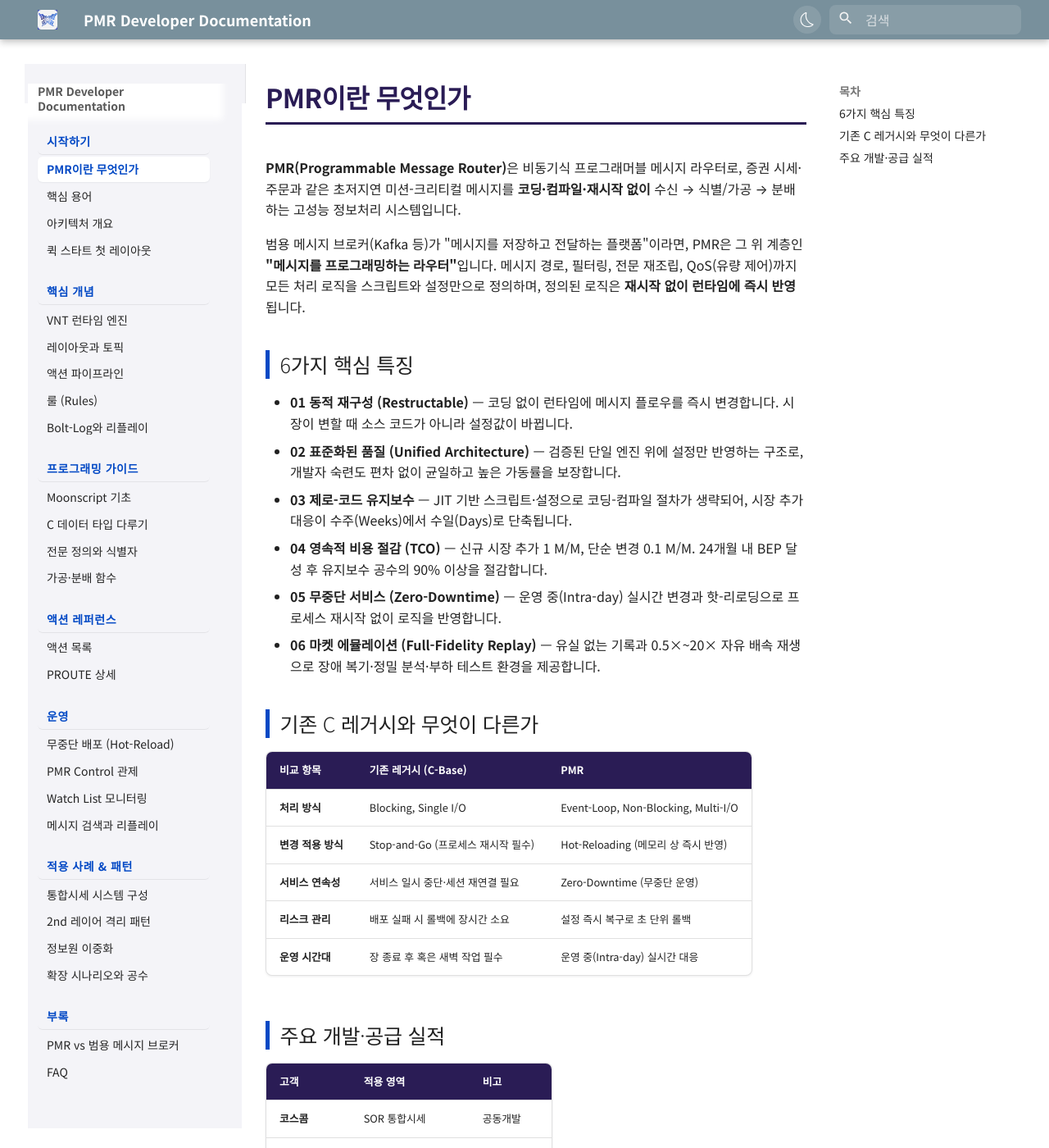
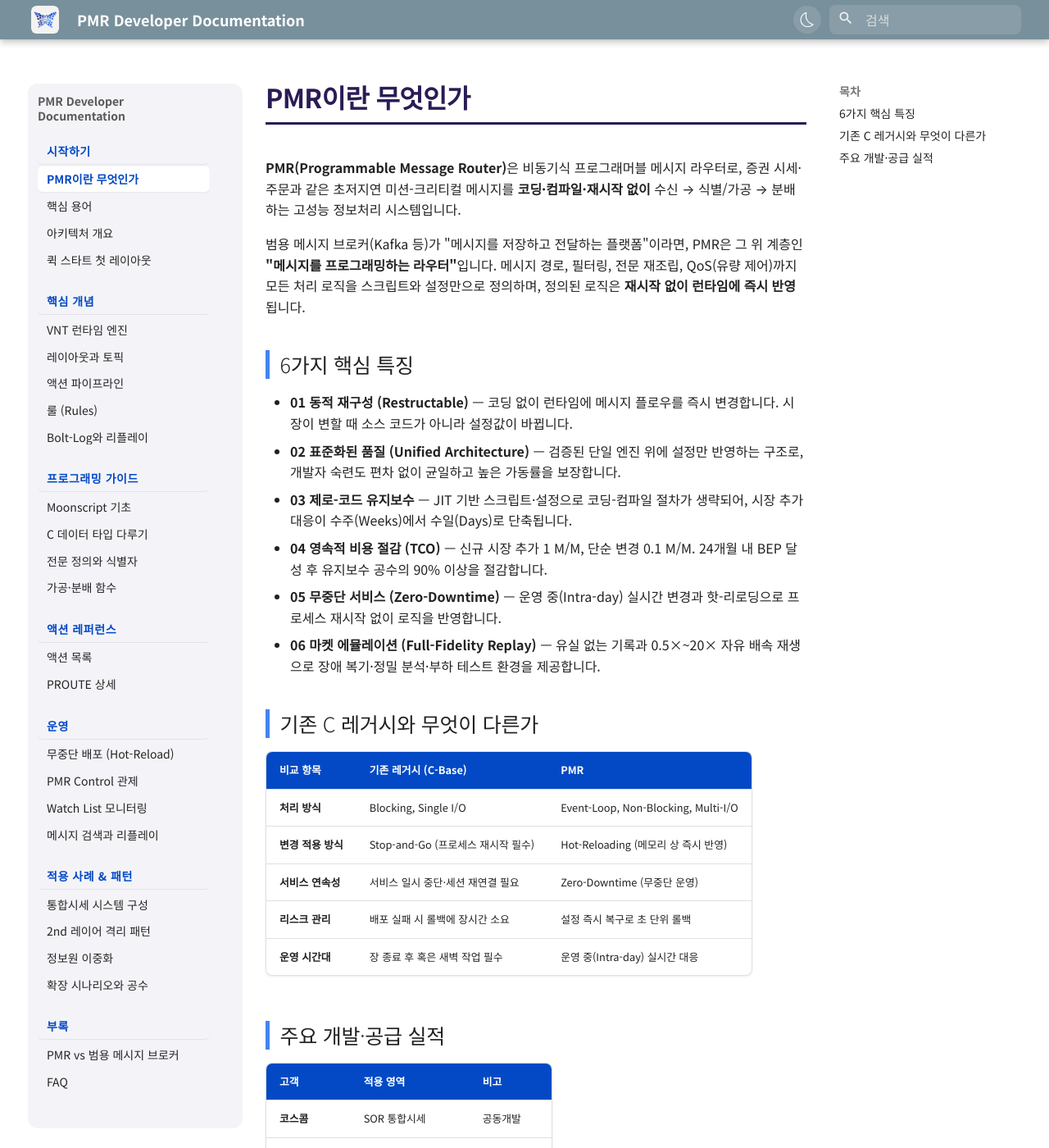
Before and after one commit to Billy-Crew/pmr-docs, an MkDocs documentation site: the page built from docs/index.md, in a window 1280 px wide and 1400 px high. Shown: the whole window at 82% size. Built offline with MkDocs 1.6.1 and Material for MkDocs 9.7.7, drawn with Linux system fonts in a browser that asks for light colours; some web fonts are replaced.

Commit message:
style: 로고 정리 + 사이드바 카드/스크롤 버그 수정 + 색상 조정
- 로고: 배경(파란 헤더바)·매트 제거, 엠블럼 85% 축소, 크기 1.7rem, 수직중앙
- 사이드바: 둥근 카드(#f4f4f8, 12px), sticky 제목 배경으로 스크롤 비침/브라이트 halo 제거
- h2 강조바 #4285f4, 표 헤더 #0349c5
- 로고-텍스트 간격, 토글 아이콘/원형배경/간격

```diff
--- a/docs/stylesheets/extra.css
+++ b/docs/stylesheets/extra.css
@@ -13,6 +13,25 @@
   --md-primary-fg-color--dark: #5f7482;
 }
 
+/* 헤더 로고 — 크기 키움 + 모서리 둥글게(사각 모서리의 파란색 노출 방지) + 텍스트와 간격 */
+.md-header__button.md-logo img,
+.md-header__button.md-logo svg {
+  width: 1.7rem;
+  height: 1.7rem;
+  border-radius: 6px;
+  display: block;      /* inline 여백 제거 + 수직 정렬 */
+}
+.md-header__button.md-logo {
+  margin-right: 0.1rem;
+  padding: 0;
+  display: inline-flex;
+  align-items: center;   /* 로고 수직 중앙 */
+}
+/* 로고 옆 사이트 제목의 좌측 여백도 축소 */
+.md-header__title {
+  margin-left: 0;
+}
+
 /* h1: 브랜드 컬러 + 하단 라인 */
 .md-typeset h1 {
   font-weight: 800;
@@ -24,7 +43,7 @@
 
 /* h2: 좌측 강조 바 */
 .md-typeset h2 {
-  border-left: 5px solid #0349c5;
+  border-left: 5px solid #4285f4;
   padding-left: 0.5em;
 }
 
@@ -43,7 +62,7 @@
   box-shadow: 0 1px 3px rgba(20, 29, 41, 0.08);
 }
 .md-typeset table:not([class]) th {
-  background: #2a1c55;
+  background: #0349c5;
   color: #ffffff;
   font-weight: 700;
 }
@@ -157,18 +176,34 @@
   display: none;
 }
 
-/* 사이드바 영역 구분 — 배경색 + 오른쪽 구분선 (데스크톱) */
+/* 사이드바 배경 — Figma: 둥근 #F4F4F8 카드(모서리 12px, 상하 패딩), 높이 채움 (데스크톱) */
 @media screen and (min-width: 76.25em) {
   .md-sidebar--primary {
-    background: #f4f4f8;
-    border-right: 1px solid var(--md-default-fg-color--lightest);
+    background: transparent;
+    border: none;
   }
+  /* 배경 카드는 실제 높이가 있는 스크롤 영역에 적용 */
   .md-sidebar--primary .md-sidebar__scrollwrap {
     background: #f4f4f8;
+    border-radius: 12px;
+    padding: 0 0 0.6rem;           /* 상단 패딩은 sticky 제목이 담당 */
   }
-  [data-md-color-scheme="slate"] .md-sidebar--primary,
   [data-md-color-scheme="slate"] .md-sidebar--primary .md-sidebar__scrollwrap {
     background: #1a1e28;
+  }
+  /* 사이드바 사이트 제목 — sticky + 불투명 배경으로 스크롤 내용이 위로 비치는 것 방지.
+     Material 기본 흰색 box-shadow(브라이트 halo)를 카드색과 동일하게 바꿔 제거 */
+  .md-sidebar--primary .md-nav__title {
+    position: sticky;
+    top: 0;
+    z-index: 1;
+    background: #f4f4f8;
+    box-shadow: 0 0 8px 8px #f4f4f8;
+    padding-top: 0.6rem;
+  }
+  [data-md-color-scheme="slate"] .md-sidebar--primary .md-nav__title {
+    background: #1a1e28;
+    box-shadow: 0 0 8px 8px #1a1e28;
   }
 }
 
```
Also changed, not shown: docs/assets/logo.svg.
